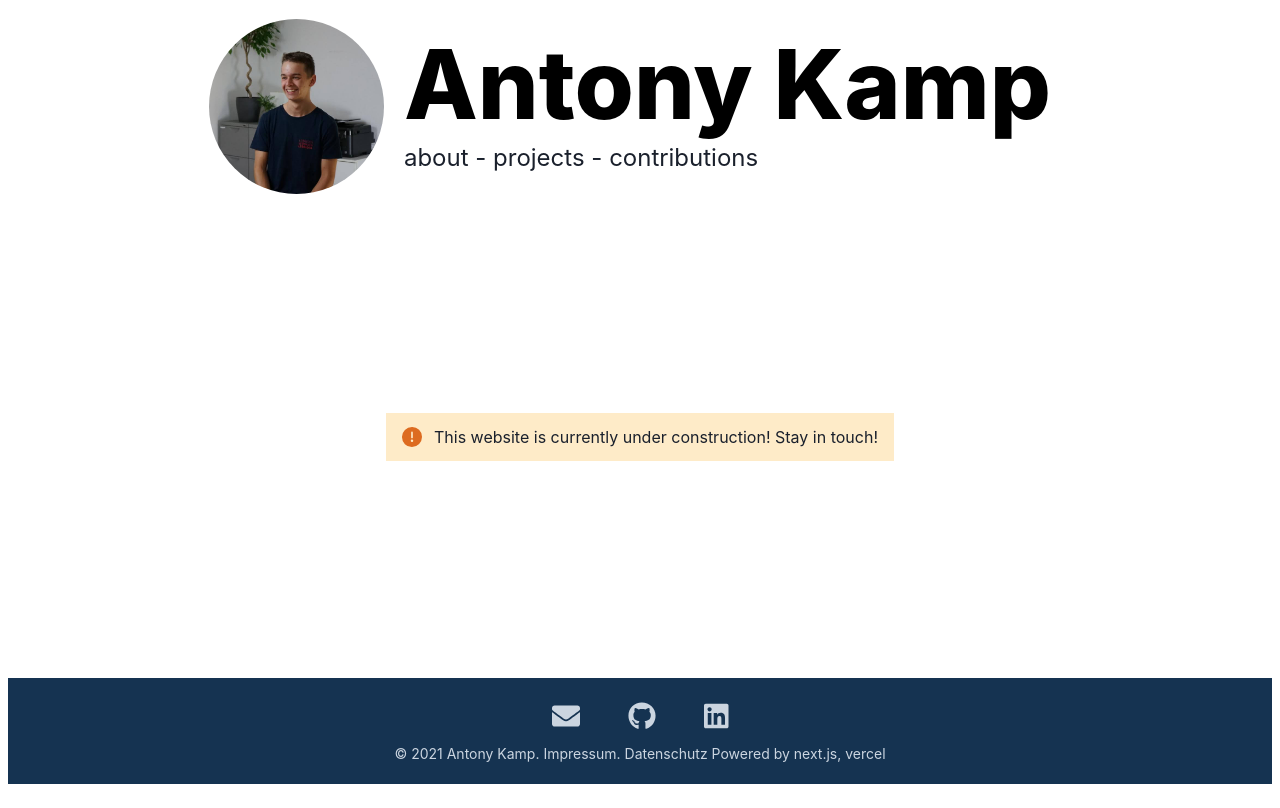
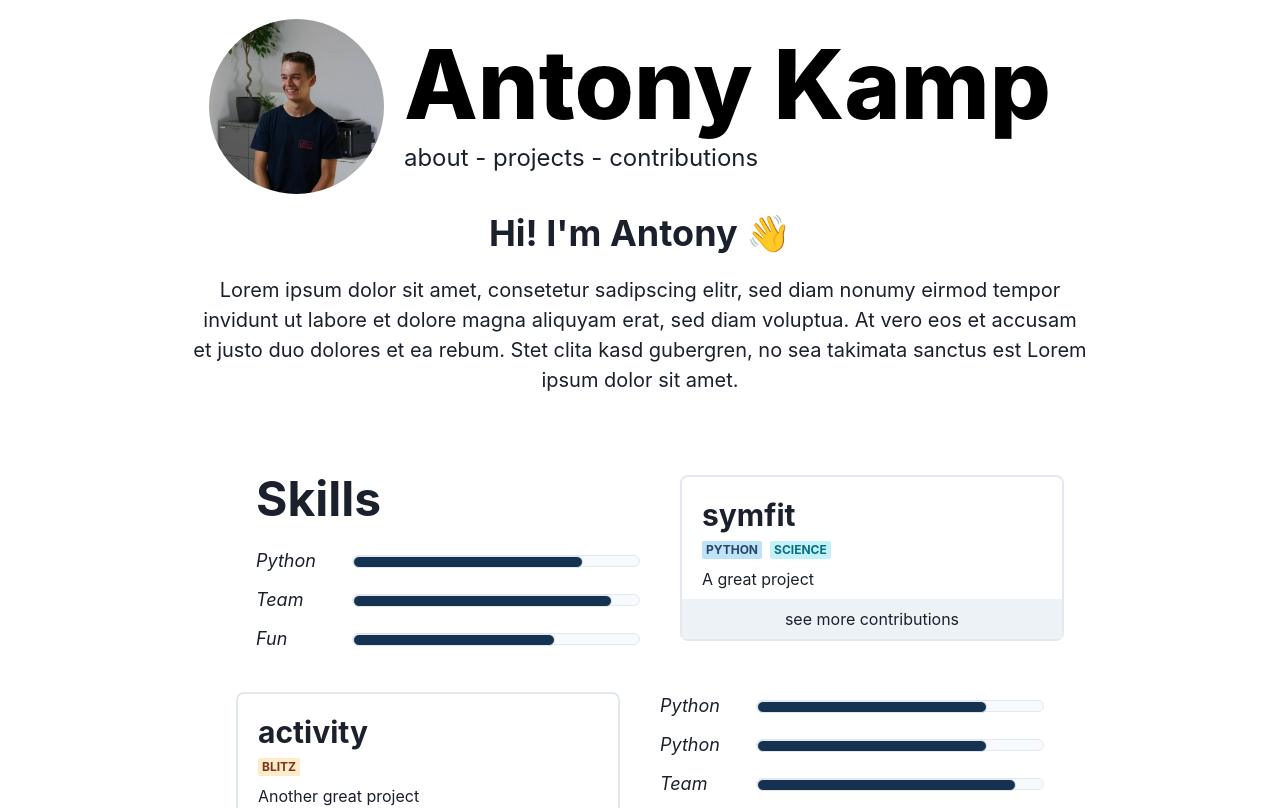
Before and after one commit to antonykamp/antonykampde, a Next.js app: page / in a window 1280 px wide. Shown: the top 808 px of the page. Built offline with nearby package versions, Linux system fonts and the light colour scheme.

Commit message:
Added Introduction, ProjectBoxes, Skills

```diff
--- a/components/defaultFooter.tsx
+++ b/components/defaultFooter.tsx
@@ -15,7 +15,7 @@ export default function DefaultFooter() {
       as="footer"
       width="100%"
       background="#153351"
-      margin="4"
+      marginTop="4"
       paddingY={["0", "3"]}
       alignItems="center"
       fontSize={["x-small", "sm"]}
@@ -24,7 +24,7 @@ export default function DefaultFooter() {
       <Box textAlign="center" color="gray.300" m={["2", "3"]}>
         {SocialNetworks.map((item) => {
           return (
-            <Link mx="6" variant="darkLinkStyle" href={item.link}>
+            <Link key={item.link} mx="6" variant="footerLink" href={item.link}>
               <FontAwesomeIcon size="2x" icon={item.logo} />
             </Link>
           );
@@ -32,19 +32,19 @@ export default function DefaultFooter() {
       </Box>
       <Text textAlign="center" m={["1", "2"]} textColor="gray.300">
         {"© 2021 Antony Kamp. "}
-        <Link variant="darkLinkStyle" href="legal">
+        <Link variant="footerLink" href="legal">
           Impressum
         </Link>
         {". "}
-        <Link variant="darkLinkStyle" href="data-protection">
+        <Link variant="footerLink" href="data-protection">
           Datenschutz
         </Link>
         {" Powered by "}
-        <Link variant="darkLinkStyle" href="https://nextjs.org/">
+        <Link variant="footerLink" href="https://nextjs.org/">
           next.js
         </Link>
         {", "}
-        <Link variant="darkLinkStyle" href="https://vercel.com/">
+        <Link variant="footerLink" href="https://vercel.com/">
           vercel
         </Link>
       </Text>
--- /dev/null
+++ b/components/layout.tsx
@@ -0,0 +1,30 @@
+import Head from "next/head";
+import { Alert, AlertIcon, Box, Flex } from "@chakra-ui/react";
+import DefaultFooter from "../components/defaultFooter";
+import DefaultHeader from "../components/defaultHeader";
+
+export default function Layout({ head = false, children }) {
+  return (
+    <Flex
+      minHeight="100vh"
+      flexDirection="column"
+      alignItems="center"
+      justifyContent="center"
+    >
+      <Head>
+        <title>Antony Kamp</title>
+        <link rel="icon" href="/favicon.ico" />
+      </Head>
+      <DefaultHeader head={head} />
+      <Flex
+        as="main"
+        justifyContent="center"
+        alignItems="flex-start center"
+        flex="1"
+      >
+        {children}
+      </Flex>
+      <DefaultFooter />
+    </Flex>
+  );
+}
--- /dev/null
+++ b/components/projectBox.tsx
@@ -0,0 +1,110 @@
+import {
+  Heading,
+  Stack,
+  Text,
+  Box,
+  Badge,
+  Divider,
+  Link,
+  LinkBox,
+  LinkOverlay,
+  Tag,
+  TagLeftIcon,
+  TagLabel,
+  Button,
+} from "@chakra-ui/react";
+import { FontAwesomeIcon } from "@fortawesome/react-fontawesome";
+import { useState } from "react";
+
+const tagNameColor = {
+  python: "blue",
+  science: "cyan",
+  blitz: "orange",
+};
+
+export function ProjectHead({ projectName, tags, introduction }) {
+  return (
+    <Stack paddingX="5">
+      <Heading size="lg">{projectName}</Heading>
+      <Stack direction="row">
+        {tags.map((tag) => {
+          return <Badge colorScheme={tagNameColor[tag]}>{tag}</Badge>;
+        })}
+      </Stack>
+      <Text>{introduction}</Text>
+    </Stack>
+  );
+}
+
+export function ProjectTail({ sections = [], links = [] }) {
+  return (
+    <Stack paddingX="5">
+      {sections.map((section) => {
+        return (
+          <>
+            <Heading size="md">{section.title}</Heading>
+            <Text>{section.content}</Text>
+          </>
+        );
+      })}
+      <Stack direction="row">
+        {links.map(({name, link, logo, color}) => {
+          return (
+            <Tag as="a" href={link} size="sm" key={link} variant="solid" colorScheme={color}>
+              <TagLeftIcon boxSize="12px" as={FontAwesomeIcon} icon={logo}/>
+              <TagLabel>{name}</TagLabel>
+            </Tag>
+          );
+        })}
+      </Stack>
+    </Stack>
+  );
+}
+
+export function ProjectBox({
+    projectName,
+    tags,
+    introduction,
+    sections,
+    links
+  }) {
+    const [isBig, setBig] = useState(false)
+
+    return (
+        <Stack as="button" onClick={(_) => setBig(!isBig)} textAlign="left" width="sm" spacing="5" paddingY="5" borderWidth="2px" borderRadius="lg">
+            <ProjectHead
+                projectName={projectName}
+                tags={tags}
+                introduction={introduction}
+            />
+            {isBig && (<ProjectTail sections={sections} links={links}/>)}
+        </Stack>
+    )
+  }
+
+export function ProjectBoxHome({
+  projectName,
+  tags,
+  introduction,
+  isProject = false,
+}) {
+  return (
+    <Stack textAlign="left" width="sm" paddingTop="5" borderWidth="2px" borderRadius="lg">
+      <ProjectHead
+        projectName={projectName}
+        tags={tags}
+        introduction={introduction}
+      />
+      <LinkBox
+        bgColor="gray.100"
+        padding="2"
+        _hover={{ bgColor: "gray.200" }}
+        textAlign="center"
+      >
+        <LinkOverlay href={"/" + (isProject ? "projects" : "contributions")}>
+          see more {isProject ? "projects" : "contributions"}
+        </LinkOverlay>
+      </LinkBox>
+    </Stack>
+  );
+}
--- /dev/null
+++ b/components/skill.tsx
@@ -0,0 +1,13 @@
+import { Heading, Stack, Text, Box, Flex, Divider, Link, LinkBox, LinkOverlay, Progress, Spacer } from "@chakra-ui/react";
+
+export default function Skill({ skillName, skillLevel }){
+    return (
+        <Flex direction="row" alignItems="center">
+            <Text as="i" fontSize="lg">{skillName}</Text>
+            <Spacer/>
+            <Box borderWidth="1.5px" bgColor="gray.50" borderRadius="lg" height="3" width="18em" verticalAlign="center">
+                <Box borderWidth="1.5px" bgColor="#153351" borderRadius="lg" width={((skillLevel*18)/100) + "em"} height="3"/>
+            </Box>
+        </Flex>
+    )
+}
--- a/pages/_app.tsx
+++ b/pages/_app.tsx
@@ -13,7 +13,7 @@ const customTheme = extendTheme({
         }
       },
       variants: {
-        darkLinkStyle: {
+        footerLink: {
           _hover: {
             color: "white",
             textShadow: "0.3px 0.3px white",
--- a/pages/index.tsx
+++ b/pages/index.tsx
@@ -1,25 +1,48 @@
-import Head from "next/head";
-import styles from "../styles/Home.module.css";
-import { Alert, AlertIcon } from "@chakra-ui/react";
-import DefaultFooter from "../components/defaultFooter";
-import DefaultHeader from "../components/defaultHeader";
+import { Wrap, Box, Heading, Stack, Text, WrapItem } from "@chakra-ui/react";
+import Layout from "../components/layout";
+import {ProjectBoxHome, ProjectBox} from "../components/projectBox";
+import Skill from "../components/skill";
 
 export default function Home() {
   return (
-    <div className={styles.container}>
-      <Head>
-        <title>Antony Kamp</title>
-        <link rel="icon" href="/favicon.ico" />
-      </Head>
-      <DefaultHeader head/>
+    <Layout head>
+      <Stack maxWidth={["100%","4xl"]} spacing="20" alignItems="center" textAlign="center">
+        <Stack spacing="5">
+        <Heading size="xl">Hi! I'm Antony 👋</Heading>
+      <Text fontSize="xl">
+        Lorem ipsum dolor sit amet, consetetur sadipscing elitr, sed diam nonumy
+        eirmod tempor invidunt ut labore et dolore magna aliquyam erat, sed diam
+        voluptua. At vero eos et accusam et justo duo dolores et ea rebum. Stet
+        clita kasd gubergren, no sea takimata sanctus est Lorem ipsum dolor sit
+        amet.
+      </Text>
+        </Stack>
 
-      <main className={styles.main}>
-      <Alert status="warning">
-        <AlertIcon />
-        This website is currently under construction! Stay in touch!
-      </Alert>
-      </main>
-      <DefaultFooter/>
-    </div>
+      <Wrap  spacing="10" justify="center">
+      <WrapItem verticalAlign="middle">
+        </WrapItem>
+        <Stack textAlign="left" spacing="3" width="sm">
+          <Heading size="2xl" paddingBottom="3">Skills</Heading>
+          <Skill skillName="Python" skillLevel={80}/>
+          <Skill skillName="Team" skillLevel={90}/>
+          <Skill skillName="Fun" skillLevel={70}/>
+        </Stack>
+        <WrapItem verticalAlign="middle">
+        <ProjectBoxHome projectName="symfit" tags={["python", "science"]} introduction="A great project"/>
+        </WrapItem>
+        <WrapItem verticalAlign="middle">
+        <ProjectBoxHome projectName="activity" tags={["blitz"]} introduction="Another great project" isProject/>
+        </WrapItem>
+        <WrapItem align="middle">
+        <Stack textAlign="left" spacing="3" width="sm">
+          <Skill skillName="Python" skillLevel={80}/>
+          <Skill skillName="Python" skillLevel={80}/>
+          <Skill skillName="Team" skillLevel={90}/>
+          <Skill skillName="Fun" skillLevel={70}/>
+        </Stack>
+        </WrapItem>
+      </Wrap>
+      </Stack>
+    </Layout>
   );
 }
--- a/styles/Home.module.css
+++ /dev/null
@@ -1,122 +0,0 @@
-.container {
-  min-height: 100vh;
-  padding: 0 0.5rem;
-  display: flex;
-  flex-direction: column;
-  justify-content: center;
-  align-items: center;
-}
-
-.main {
-  padding: 5rem 0;
-  flex: 1;
-  display: flex;
-  flex-direction: column;
-  justify-content: center;
-  align-items: center;
-}
-
-.footer {
-  width: 100%;
-  height: 100px;
-  border-top: 1px solid #eaeaea;
-  display: flex;
-  justify-content: center;
-  align-items: center;
-}
-
-.footer img {
-  margin-left: 0.5rem;
-}
-
-.footer a {
-  display: flex;
-  justify-content: center;
-  align-items: center;
-}
-
-.title a {
-  color: #0070f3;
-  text-decoration: none;
-}
-
-.title a:hover,
-.title a:focus,
-.title a:active {
-  text-decoration: underline;
-}
-
-.title {
-  margin: 0;
-  line-height: 1.15;
-  font-size: 20rem;
-}
-
-.title,
-.description {
-  text-align: center;
-}
-
-.description {
-  line-height: 1.5;
-  font-size: 1.5rem;
-}
-
-.code {
-  background: #fafafa;
-  border-radius: 5px;
-  padding: 0.75rem;
-  font-size: 1.1rem;
-  font-family: Menlo, Monaco, Lucida Console, Liberation Mono, DejaVu Sans Mono,
-    Bitstream Vera Sans Mono, Courier New, monospace;
-}
-
-.grid {
-  display: flex;
-  align-items: center;
-  justify-content: center;
-  flex-wrap: wrap;
-  max-width: 800px;
-  margin-top: 3rem;
-}
-
-.card {
-  margin: 1rem;
-  flex-basis: 45%;
-  padding: 1.5rem;
-  text-align: left;
-  color: inherit;
-  text-decoration: none;
-  border: 1px solid #eaeaea;
-  border-radius: 10px;
-  transition: color 0.15s ease, border-color 0.15s ease;
-}
-
-.card:hover,
-.card:focus,
-.card:active {
-  color: #0070f3;
-  border-color: #0070f3;
-}
-
-.card h3 {
-  margin: 0 0 1rem 0;
-  font-size: 1.5rem;
-}
-
-.card p {
-  margin: 0;
-  font-size: 1.25rem;
-  line-height: 1.5;
-}
-
-.logo {
-  height: 1em;
-}
-
-@media (max-width: 600px) {
-  .grid {
-    width: 100%;
-    flex-direction: column;
-  }
-}
```
